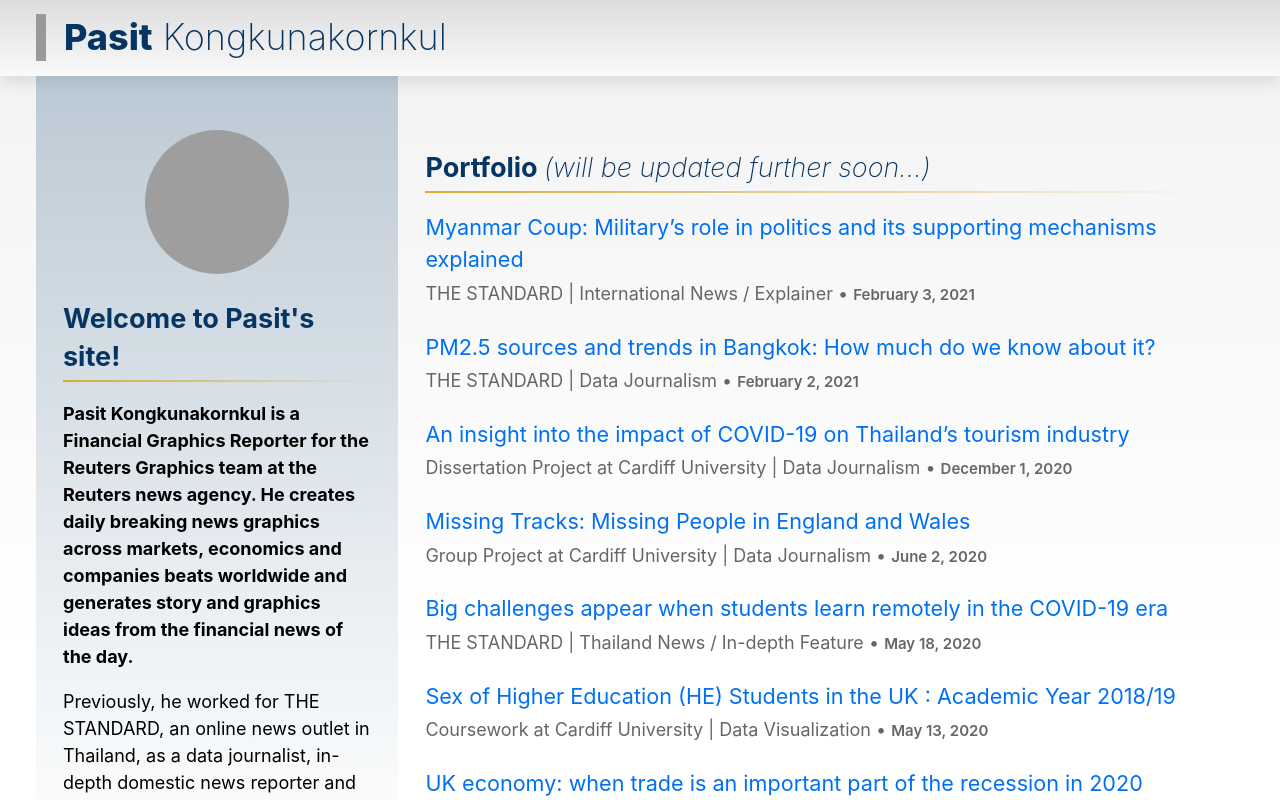
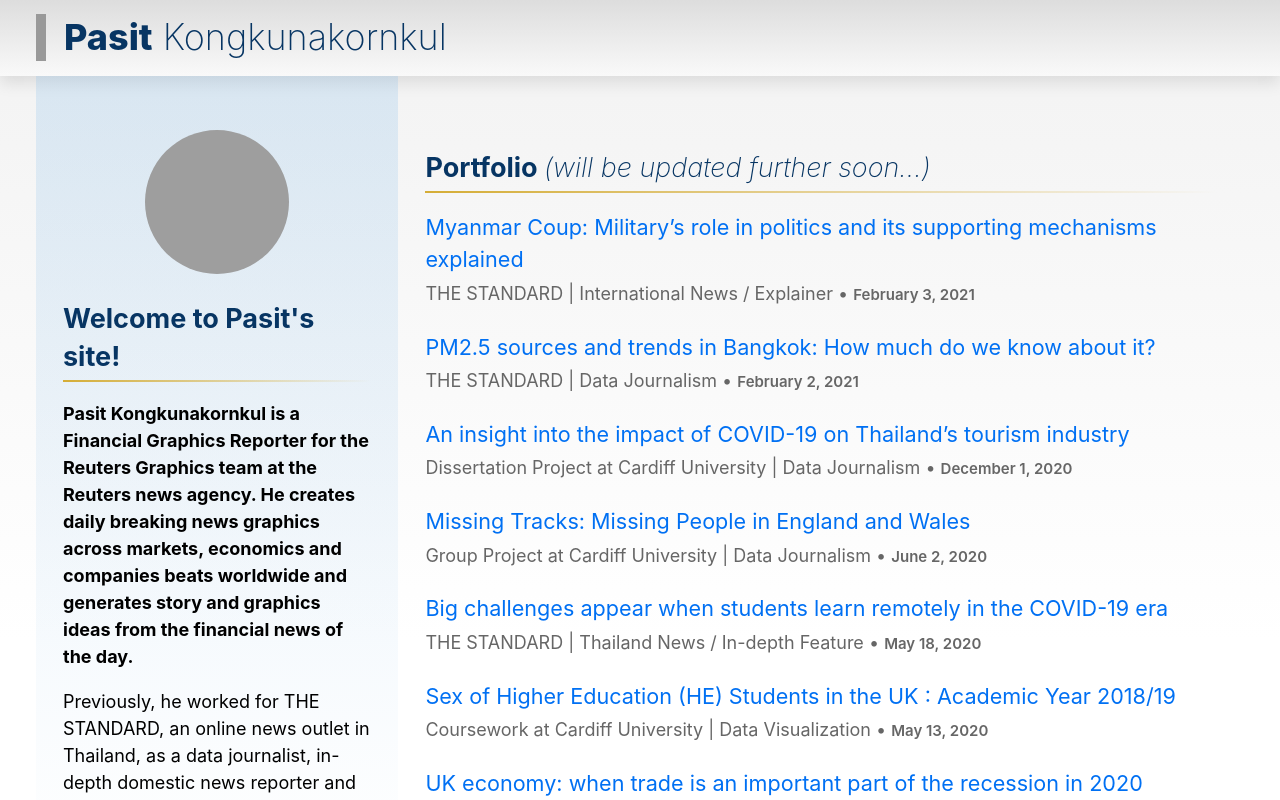
Before and after one commit to pasitk/pasitk.github.io-2022, a Next.js app: page / in a window 1280 px wide. Shown: the top 800 px of the page. Built offline with nearby package versions, Linux system fonts and the light colour scheme; grey boxes are pictures that could not be loaded.

Commit message:
Adjust bg 15

```diff
--- a/styles/utils.module.css
+++ b/styles/utils.module.css
@@ -2,7 +2,7 @@
   display: inline-block;
   width: 30%;
   padding: 3rem 1.5rem;
-  background-image: linear-gradient(rgba(21,76,121,.25),rgba(21,76,121,0) 100vh);
+  background-image: linear-gradient(rgba(136,190,234,.25),rgba(136,190,234,0) 100vh);
 }
 
 .article {
```
Also changed, not shown: 14 other files (tests, documents, lock files or other folders).
